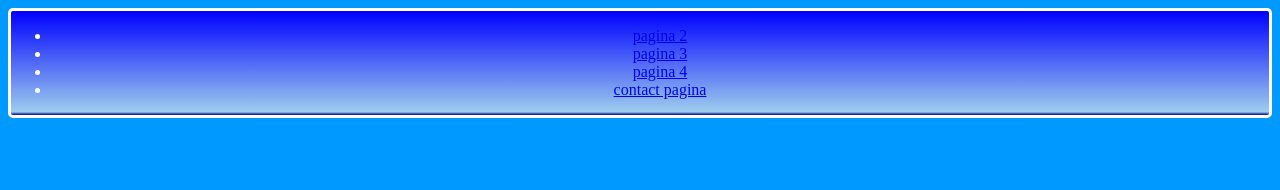
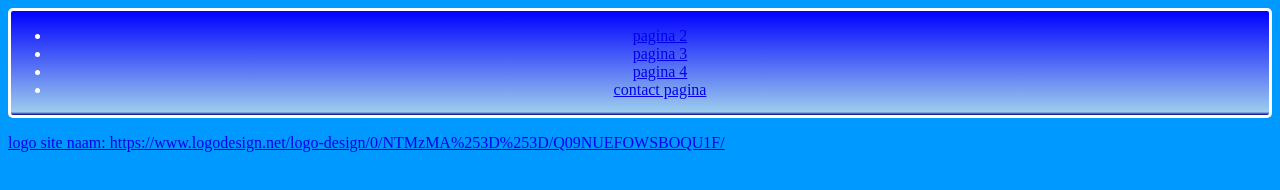
Before and after one commit to jochemjmol/jochemjmol.github.io, a plain HTML site: page index.html in a window 1280 px wide. Drawn offline with Linux system fonts and the light colour scheme.

Commit message:
Update index.html

```diff
--- a/index.html
+++ b/index.html
@@ -33,8 +33,8 @@
 
   <!-- Dit is een voorbeeld voor pagina 2 <p> <a href="page2.html" target="_self"> </a> </p> -->
 
-
-
+logo site naam:
+https://www.logodesign.net/logo-design/0/NTMzMA%253D%253D/Q09NUEFOWSBOQU1F/
 
 
 
```
